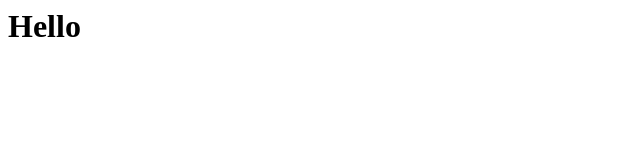
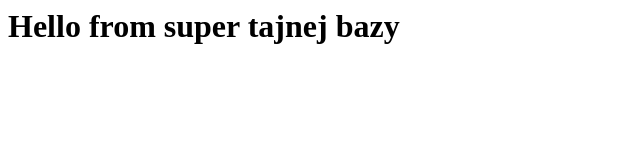
Before and after one commit to KNG60/skills-code-with-codespaces, a plain HTML site: page index.html in a window 1280 px wide. Shown: the whole page, without its empty margins (0-640 px from the left). Drawn offline with Linux system fonts and the light colour scheme.

Commit message:
add hello string

```diff
--- a/index.html
+++ b/index.html
@@ -1,3 +1,3 @@
 <html>
-  <h1>Hello</h1>
+  <h1>Hello from super tajnej bazy </h1>
 </html>
```
